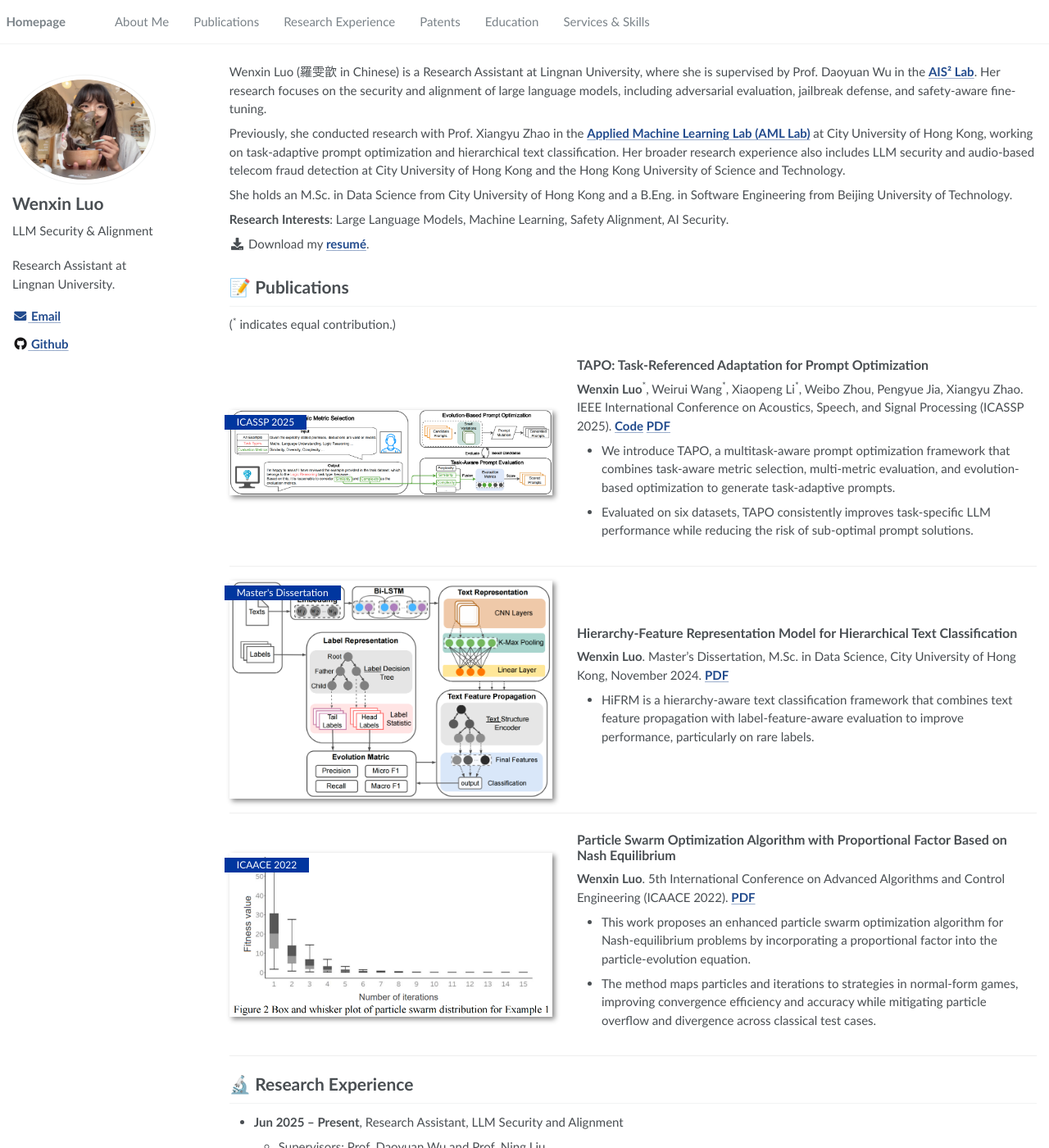
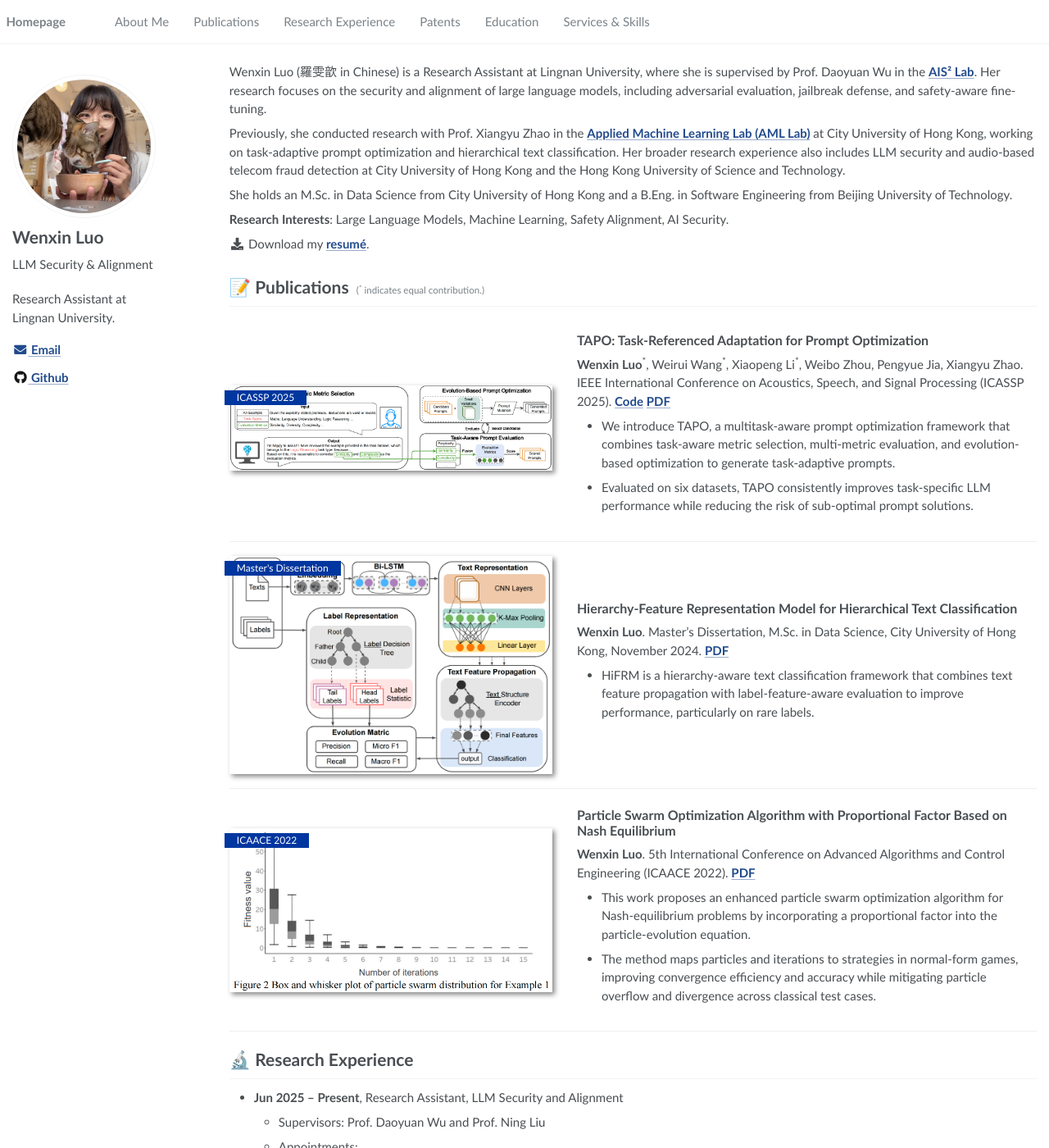
Before and after one commit to Wenxin-LU0/Wenxin-LU0.github.io, a Jekyll site: the page built from _pages/about.md, in a window 1280 px wide and 1400 px high. Shown: the whole window at 82% size. Built offline with Jekyll 4.4.1, drawn with Linux system fonts in a browser that asks for light colours; some of the changed text lies outside the part shown.

Commit message:
Polish publications profile and experience layout

```diff
--- a/_pages/include/experience.md
+++ b/_pages/include/experience.md
@@ -8,20 +8,22 @@
       - Hong Kong University of Science and Technology (Jun - Sep 2025)
       - Lingnan University (Sep - Nov 2025, May 2026 - Present)
       - City University of Hong Kong (Dec 2025 - Apr 2026)
-<!--  - Conducting research on LLM security and alignment, adversarial evaluation, and defense mechanisms.
+{% comment %}
+  - Conducting research on LLM security and alignment, adversarial evaluation, and defense mechanisms.
   - Developing safety-aware fine-tuning methods to improve jailbreak robustness while preserving benign utility.
   - Explored audio-based telecom fraud detection using near-domain negative samples and LLM-driven red-teaming pipelines.
   - Developed and maintained an [academic website](https://societal-governance.github.io/) supporting seminar outreach and research dissemination.
--->
+{% endcomment %}
 
 - **2024.01 - 2025.05**, Student Researcher, City University of Hong Kong. Supervisor: Prof. Xiangyu Zhao.
-<!--
+{% comment %}
   - Developed a reinforcement learning method for task-adaptive prompt optimization, resulting in a publication at ICASSP 2025.
   - Built a text classifier using CNN encoding and GCN feature propagation; the [dissertation]({{ '/pdf/Hierarchy_Feature_Representation_Model.pdf' | relative_url }}) received grade A.
--->
+{% endcomment %}
 
 - **2023.03**, Core Member, *Dynamic Camera Configuration Optimization for Active Object Detection Project*, Beijing University of Technology. [Certificate]({{ '/pdf/Active_Object_Detection_Innovation_Project_Certificate.pdf' | relative_url }})
-<!--
+
+{% comment %}
   - Contributed to the project *Dynamic Camera Configuration Optimization for Active Object Detection*, which received national-level project funding from the National Undergraduate Innovation and Entrepreneurship Training Program. [Certificate]({{ '/pdf/Active_Object_Detection_Innovation_Project_Certificate.pdf' | relative_url }})
   - Developed the image preprocessing pipeline, including resizing, data augmentation, and data annotation, to improve dataset consistency and model generalization.
--->
+{% endcomment %}
--- a/_pages/include/pub.md
+++ b/_pages/include/pub.md
@@ -1,8 +1,6 @@
 <span class='anchor' id='publications'></span>
 
-# 📝 Publications
-
-(<sup>*</sup> indicates equal contribution.)
+# 📝 Publications <span class="publication-note">(<sup>*</sup> indicates equal contribution.)</span>
 
 <div class='paper-box'><div class='paper-box-image'><div><div class="badge">ICASSP 2025</div><img src='images/tapo.png' alt="TAPO task-referenced prompt optimization illustration" width="100%"></div></div>
 <div class='paper-box-text' markdown="1">
--- a/_sass/_sidebar.scss
+++ b/_sass/_sidebar.scss
@@ -92,11 +92,15 @@
   }
 
   img {
+    aspect-ratio: 1 / 1;
+    height: 75px;
     max-width: 175px;
     min-width: 75px;
+    object-fit: cover;
     border-radius: 50%;
 
     @include breakpoint($large) {
+      height: auto;
       padding: 5px;
       border: 1px solid $border-color;
     }
--- a/assets/css/main.scss
+++ b/assets/css/main.scss
@@ -112,6 +112,14 @@ h1:before, .anchor:before {
     font-size: .8em;
 }
 
+.publication-note {
+    margin-left: 0.35em;
+    color: $gray;
+    font-size: 0.55em;
+    font-weight: normal;
+    white-space: nowrap;
+}
+
 /* Keep textual hyperlinks visually consistent across content and profile areas. */
 .page__content a:not(.btn),
 .author__urls a,
```
